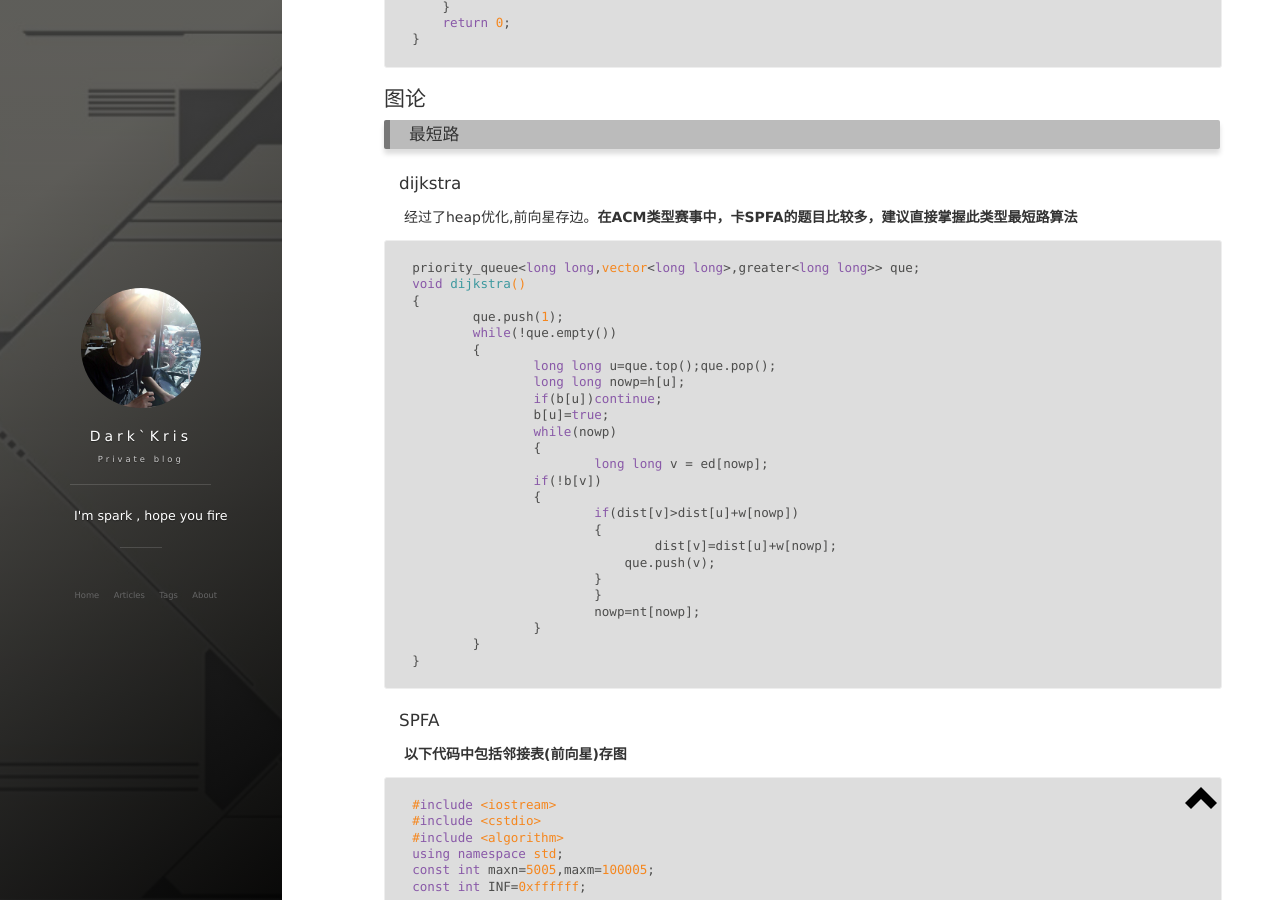
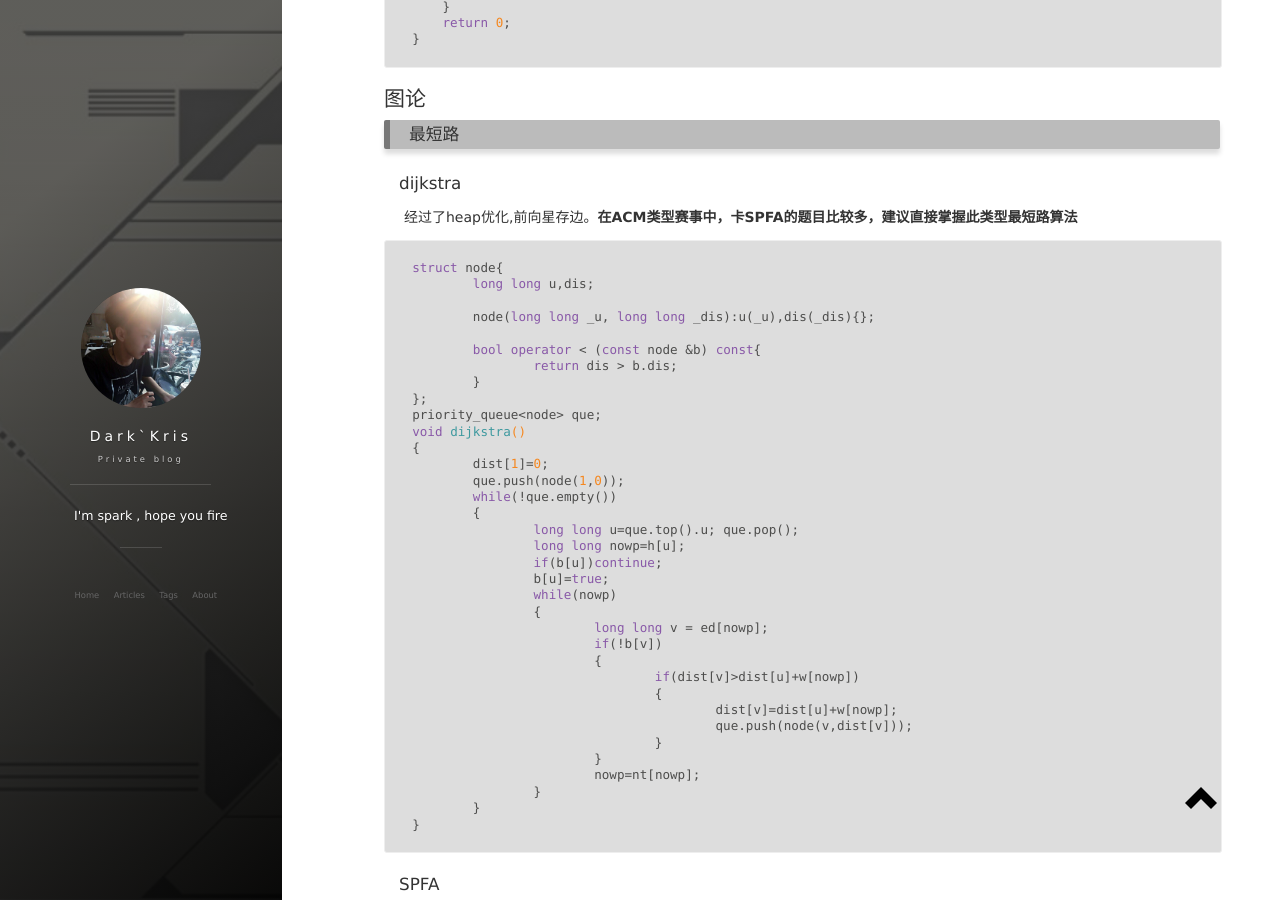
Before and after one commit to DeAntiWang/deantiwang.github.io, a Jekyll site: the page built from _posts/2018-03-31-C++算法及数据结构模板.md, in a window 1280 px wide and 900 px high, scrolled down 21526 px. Built offline with Jekyll 4.4.1, drawn with Linux system fonts in a browser that asks for light colours; nearby versions of some CDN libraries; formulas are drawn with MathJax 3; comment, search, counter and statistics services are not loaded; some of the changed text lies outside the part shown.

Commit message:
fix issue

````diff
--- a/_posts/2018-03-31-C++算法及数据结构模板.md
+++ b/_posts/2018-03-31-C++算法及数据结构模板.md
@@ -1192,26 +1192,36 @@ int main()
 经过了heap优化,前向星存边。**在ACM类型赛事中，卡SPFA的题目比较多，建议直接掌握此类型最短路算法**
 
 ```c++
-priority_queue<long long,vector<long long>,greater<long long>> que;
+struct node{
+	long long u,dis;
+
+	node(long long _u, long long _dis):u(_u),dis(_dis){};
+
+	bool operator < (const node &b) const{
+		return dis > b.dis;
+	}
+};
+priority_queue<node> que;
 void dijkstra()
 {
-	que.push(1);
+	dist[1]=0;
+	que.push(node(1,0));
 	while(!que.empty())
 	{
-		long long u=que.top();que.pop();
+		long long u=que.top().u; que.pop();
 		long long nowp=h[u];
 		if(b[u])continue;
 		b[u]=true;
 		while(nowp)
 		{
 			long long v = ed[nowp];
-	        if(!b[v])
-	        {
-    			if(dist[v]>dist[u]+w[nowp])
-    			{
-    				dist[v]=dist[u]+w[nowp];
-    			    que.push(v);
-    			}
+			if(!b[v])
+			{
+				if(dist[v]>dist[u]+w[nowp])
+				{
+					dist[v]=dist[u]+w[nowp];
+					que.push(node(v,dist[v]));
+				}
 			}
 			nowp=nt[nowp];
 		}
````
